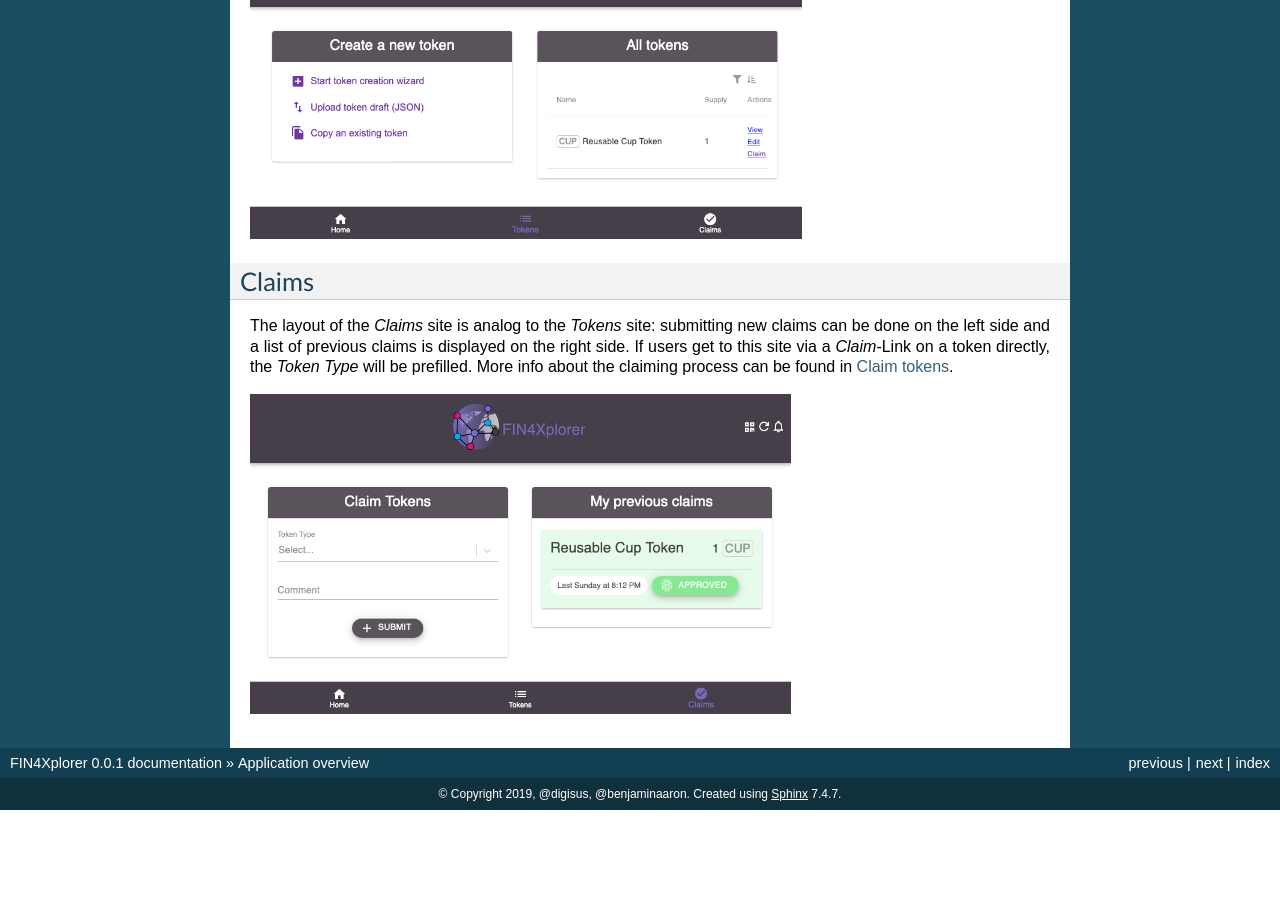
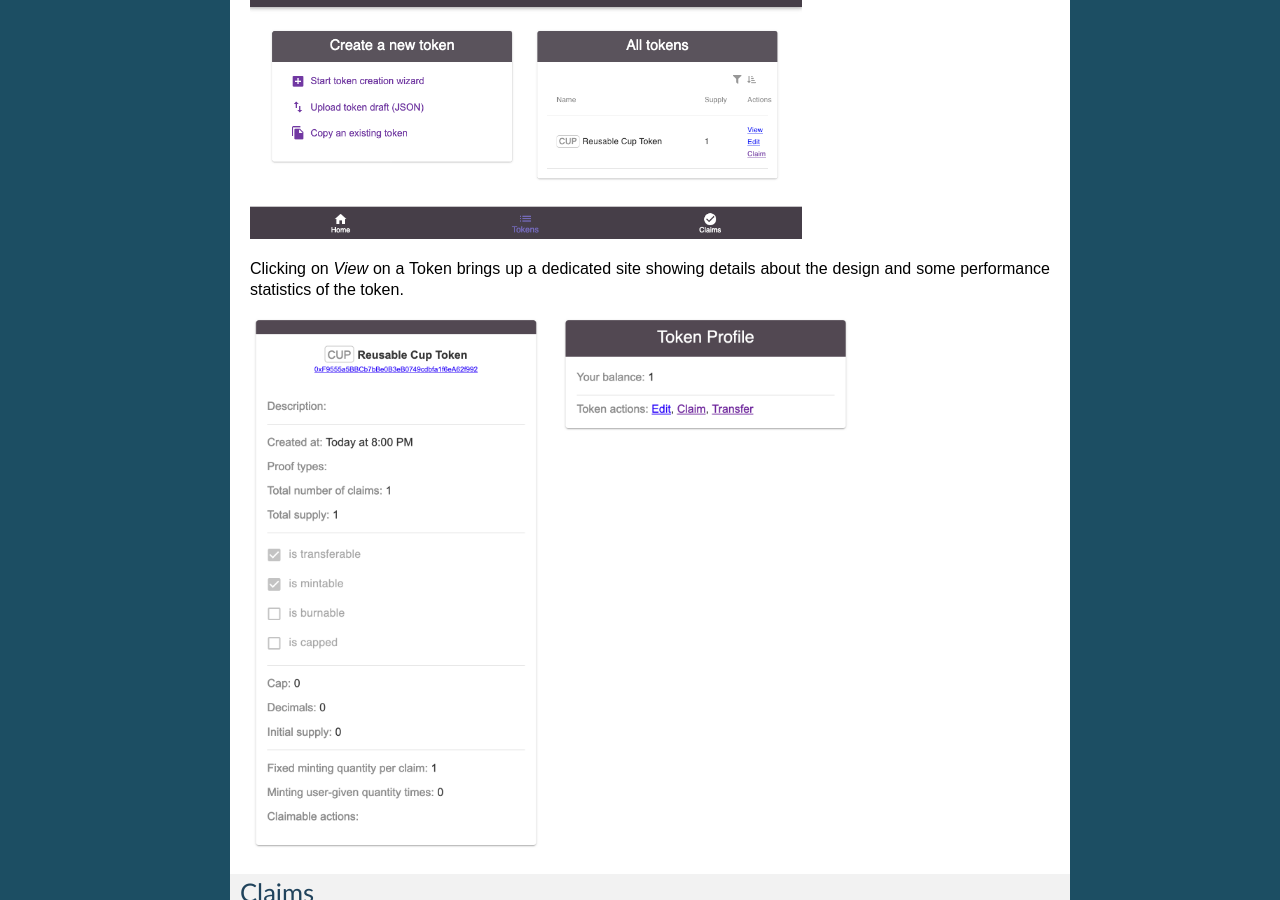
Before and after one commit to FuturICT2/FIN4Documentation, a Sphinx documentation site: the page built from docs/dapp-overview.rst, in a window 1280 px wide and 900 px high, scrolled down 1028 px. Built offline with Sphinx 7.4.7, drawn with Linux system fonts in a browser that asks for light colours; before the commit the page ends 1838 px from its top, so only the background shows below that.

Commit message:
Add TokenView

```diff
--- a/docs/dapp-overview.rst
+++ b/docs/dapp-overview.rst
@@ -23,6 +23,11 @@ Under *Tokens* new tokens can be created as described in `Create tokens <create-
 .. image:: images/Tokens.png
    :scale: 60%
 
+Clicking on *View* on a Token brings up a dedicated site showing details about the design and some performance statistics of the token.
+
+.. image:: images/TokenView.png
+   :scale: 35%
+
 Claims
 ~~~~~~
 
```
Also changed, not shown: docs/images/TokenView.png (added).
